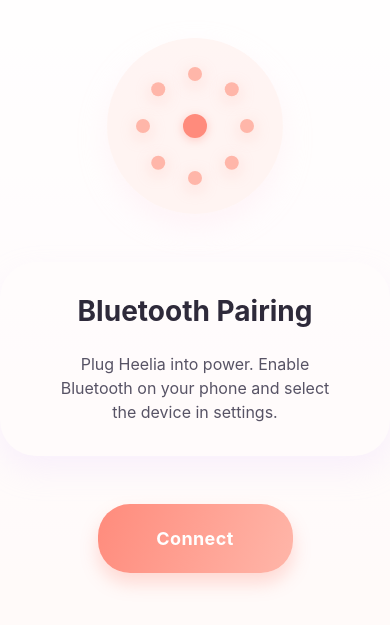
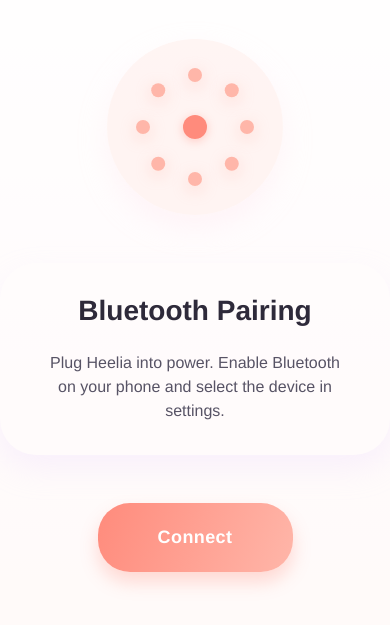
Before and after one commit to michelleh1109/heelia, a React Native app in the folder app/: screen / in a window 390 px wide. Shown: the part 117-742 px from the top of the page. Built offline with nearby package versions, Linux system fonts and the light colour scheme.

Commit message:
Update typography font family to Nunito

```diff
--- a/app/src/theme.ts
+++ b/app/src/theme.ts
@@ -18,11 +18,13 @@
 
 export const typography = {
   heading: {
+    fontFamily: '"Nunito", "Helvetica Neue", Arial, sans-serif',
     fontSize: 28,
     fontWeight: '700' as const,
     color: palette.graphite
   },
   body: {
+    fontFamily: '"Nunito", "Helvetica Neue", Arial, sans-serif',
     fontSize: 16,
     color: palette.slate
   }
```
